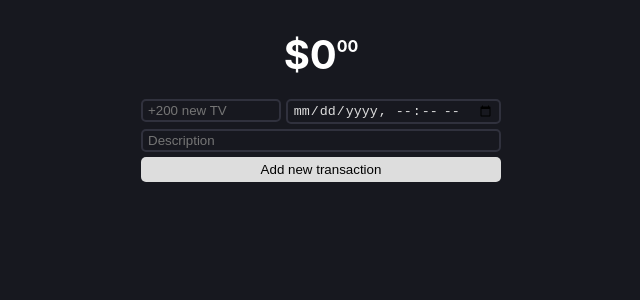
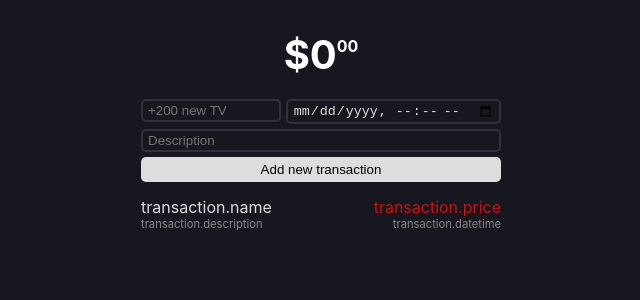
Before and after one commit to kongyutay/mern-money-tracker-app-revision, a React (Create React App) app: page / in a window 1280 px wide. Shown: the top 300 px of the page, without its empty margins (319-959 px from the left). Built offline with nearby package versions, Linux system fonts and the light colour scheme.

Commit message:
add transaction structure

```diff
--- a/src/App.js
+++ b/src/App.js
@@ -16,12 +16,16 @@ function App() {
       <div className="transactions">
         <div className="transaction">
           <div className="left">
-            <div className="name"></div>
-            <div className="description"></div>
+            <div className="name">transaction.name</div>
+            <div className="description">transaction.description</div>
           </div>
           <div className="right">
-            <div className="price"></div>
-            <div className="datetime"></div>
+            <div
+              className="price red"
+            >
+              transaction.price
+            </div>
+            <div className="datetime">transaction.datetime</div>
           </div>
         </div>
       </div>
```
